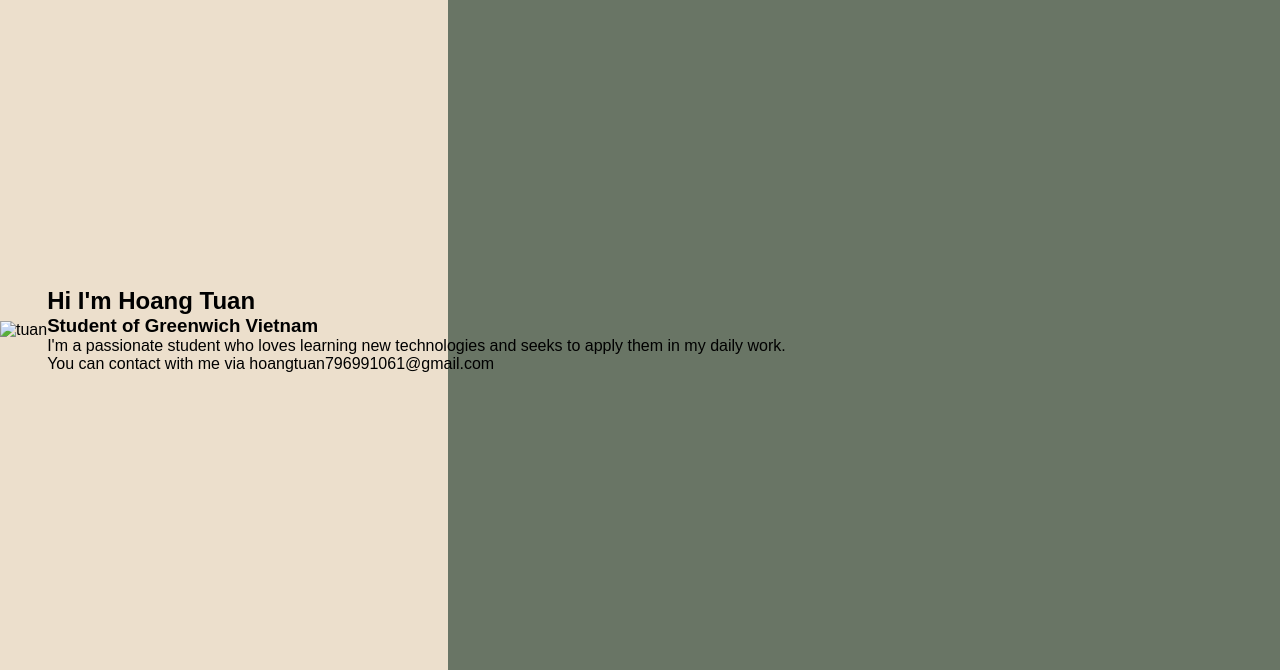
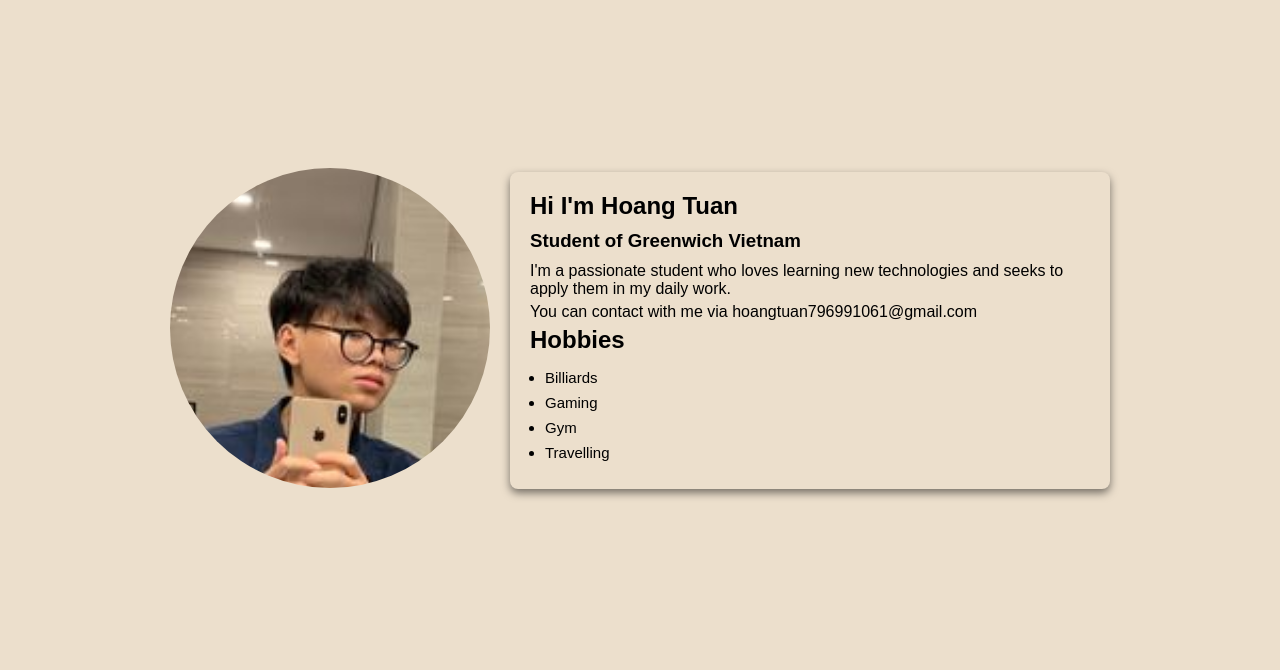
Before and after one commit to hoangtuan0201/HTMLandCSS, a plain HTML site: page MyPortfolioProject/index.html in a window 1280 px wide. Shown: the part 70-740 px from the top of the page. Drawn offline with Linux system fonts and the light colour scheme.

Commit message:
challenge

```diff
--- a/MyPortfolioProject/index.html
+++ b/MyPortfolioProject/index.html
@@ -20,13 +20,20 @@
 
 <section class="home">
     <div class="home-image">
-        <img src="" alt="tuan">
+        <img src="446740937_771452781829335_7707952689753369683_n.jpg" alt="tuan">
     </div>
     <div class="home-content">
         <h1>Hi I'm Hoang Tuan</h1>
         <h3>Student of Greenwich Vietnam</h3>
         <p>I'm a passionate student who loves learning new technologies and seeks to apply them in my daily work.</p>
         <p>You can contact with me via hoangtuan796991061@gmail.com</p>
+        <h2>Hobbies</h2>
+        <ul>
+            <li>Billiards</li>
+            <li>Gaming</li>
+            <li>Gym</li>
+            <li>Travelling</li>
+        </ul>
     </div>
 </section>
 
--- a/MyPortfolioProject/style.css
+++ b/MyPortfolioProject/style.css
@@ -4,38 +4,96 @@
     box-sizing: border-box;
     font-family: Arial, sans-serif;
 }
+
 .header {
     position: fixed;
-    top:0;
-    left:0;
-    width:100%;
+    top: 0;
+    left: 0;
+    width: 100%;
     background-color: #181C14;
     padding: 20px 15%;
     border: none;
     display: flex;
     justify-content: space-between;
     align-items: center;
+    z-index: 1000; /* Ensure the header is always on top */
 }
+
 .name {
     font-size: 25px;
     color: white;
-    text-decoration: none; /* No underline */
-    transition: 0.3s ease; /* Smooth color transition on hover */
+    text-decoration: none;
+    transition: 0.3s ease;
 }
+
 .name:hover {
-    color:gray;
+    color: gray;
 }
+
 .navbar a {
-    color: white; /* Text color */
-    text-decoration: none; /* Remove underline */
-    margin: 0 18px; /* Space between links */
-    font-size: 18px; /* Adjust font size */
+    color: white;
+    text-decoration: none;
+    margin: 0 18px;
+    font-size: 18px;
     transition: color 0.3s ease;
 }
+
 .navbar a:hover {
-    color: gray; /* Change color on hover */
+    color: gray;
 }
 
+/* Home section styling */
+.home {
+    background-color:#ECDFCC;
+    min-height: 100vh;
+    display: flex;
+    align-items: center;
+    justify-content: center;
+}
+
+.home img {
+    height:320px;
+    max-width: 500px;
+    width: auto;
+    border-radius:175px;
+    margin-right:20px;
+
+}
+
+.home-content {
+    color: black;
+    max-width: 600px;
+    padding: 20px;
+    background: transparent;
+    border-radius: 8px;
+    box-shadow: 0 4px 8px rgba(0, 0, 0, 0.5);
+    text-align: left;
+}
+
+.home-content h1 {
+    margin-bottom: 10px;
+}
+
+.home-content h3 {
+    margin-bottom: 10px;
+}
+
+.home-content p {
+    margin-bottom: 5px;
+}
+
+.home-content ul {
+    padding-left: 15px;
+    margin-top: 15px;
+}
+
+.home-content ul li {
+    margin: 8px 0;
+    font-size:15px;
+}
+
+
+/* Footer styling */
 .footer {
     position: fixed;
     bottom: 0;
@@ -53,19 +111,6 @@
     transition: color 0.3s ease;
 }
 
-.home {
-    background:linear-gradient(-90deg, #697565 65%, #ECDFCC 35%);
-    height: 100vh;
-    display: flex;
-    align-items:center;
+.footer a:hover {
+    color: gray;
 }
-
-
-img {
-    width: 500px;
-    height:auto;
-    object-fit:cover;
-}
-.home-content {
-
-}
```
